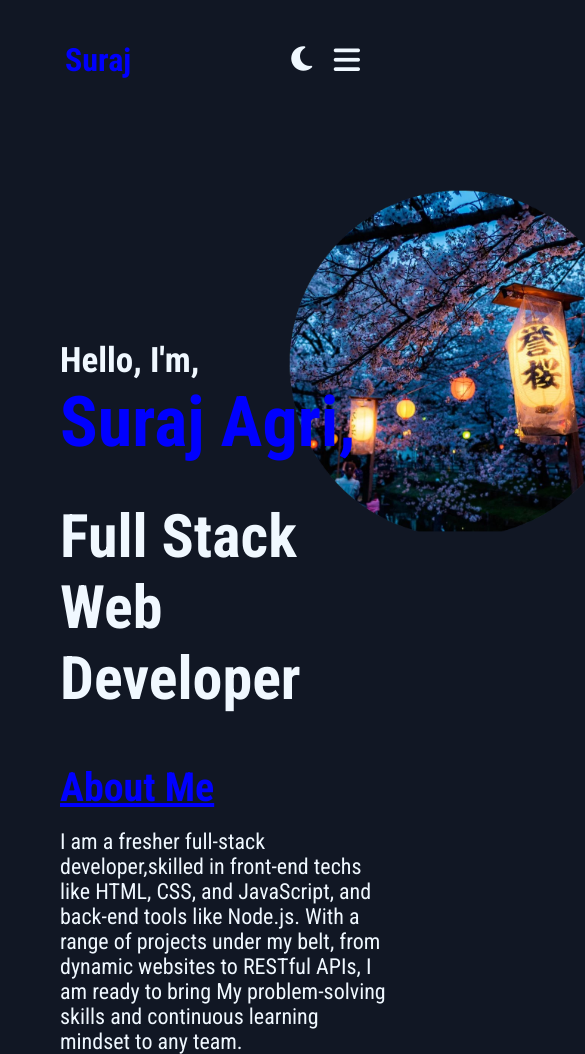
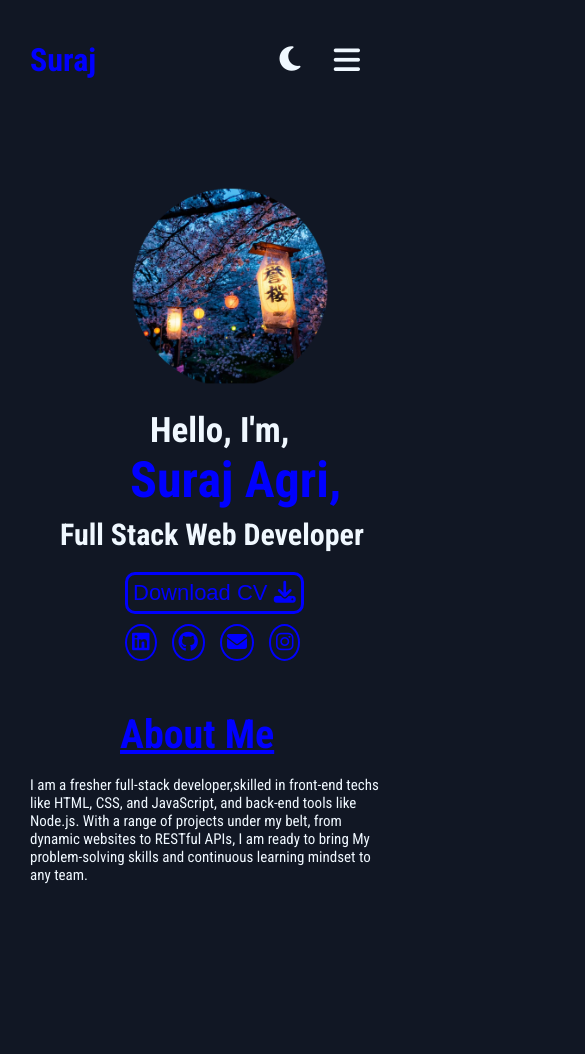
Before and after one commit to Surajagarwal09/Suraj-agri, a plain HTML site: page index.html in a window 390 px wide. Shown: the top 1054 px of the page, 585 px wide, since content can reach past the window. After the commit the page ends 884 px from the top, so only its background shows below. Drawn offline with nearby package versions, Linux system fonts and the light colour scheme.

Commit message:
indexpage99perc

```diff
--- a/index.css
+++ b/index.css
@@ -89,11 +89,11 @@ nav ul li a{
     font-size: 30px;
     transition: transform 0.2s ease;
 }
-.menu-icon:active,.menu-icon i:active{
+.menu-icon:active,.menu-icon i:active,#resume:active,.profile:active{
     transform: scale(0.96);
 }
 .text{
-    margin-top: -200px;
+    margin-top: -250px;
     font-family: "Roboto Condensed", sans-serif;
     margin-left: 60px;
     display: flex;
@@ -101,14 +101,14 @@ nav ul li a{
 }
 .prfimg img{
     margin-top: 50px;
-    height:350px;
-    width: 350px;
-    margin-left: 73vw;
-
+    height:45vh;
+    width: 25vw;
+    margin-left: 70%;
 }
 h1{
     color: aliceblue;
     font-size: 60px;
+    margin-top: -25px;
 }
 h2{
     color: blue;
@@ -116,6 +116,50 @@ h2{
 }
 h3{
     font-size: 35px;
+}
+.buttons{
+    font-family: "Roboto Condensed", sans-serif;
+    margin-top: 20px;
+    display: flex;
+    gap: 30px;
+}
+#resume{
+    background-color: rgb(17, 23, 36);
+    color: blue;
+    font-size: 22px;
+    padding: 5px;
+    border: 3px solid blue;
+    border-radius: 10px;
+    cursor: pointer;
+    transition: transform 0.2s ease;
+    margin-left: 60px;
+    align-items: center;
+}
+#resume i{
+    justify-content: center;
+    font-size: 22px;
+}
+#resume:hover{
+    background-color: blue;
+    color: black;
+}
+.i{
+    display: flex;
+    gap: 15px;
+}
+.profile{
+    padding: 5px;
+    font-size: 20px;
+    background-color: transparent;
+    border: 2px solid ;
+    border-radius: 50%;
+    color: blue;
+    cursor: pointer;
+    transition: transform 0.2s ease;
+}
+.profile:hover{
+    background-color: blue;
+    color: black;
 }
 .about{
     display: flex;
@@ -143,12 +187,42 @@ h3{
         font-size: 20px;
     }
 }
+/*  */
 @media (max-width:686px){
     #navList{
         font-size: 16px;
     }
 }
+/*  */
 @media (max-width:625px) {
+    .name h2{
+        margin-left: 0px;
+    }
+    .prfimg img{
+        margin-top: 50px;
+        height:300px;
+        width: 300px;
+        margin-left: 150px;
+    }
+    .text{
+        margin-top: 20px;
+    }
+    .text h1{
+        margin-top: -30px;
+        font-size: 50px;
+    }
+    .text h2{
+        margin-left: 0px;
+    }
+    .text h3{
+        margin-left: 0px;
+    }
+    #resume{
+        margin-left: 60px;
+    }
+    .about h3{
+        margin-left: 0px;
+    }
     #darkmode{
         display: inline-block;
         margin-left: 30vw;
@@ -176,6 +250,120 @@ h3{
         transition: all 0.5s;
     }
 }
+/*  */
+@media (max-width:566px){
+    .text h1{
+        margin-top: -30px;
+        font-size: 45px;
+    }
+    .buttons{
+        display: block;
+     }
+     #resume{
+        margin-left: 60px;
+     }
+     .i{
+        margin-top: 10px;
+        margin-left: 60px;
+     }
+}
+/*  */
+@media (max-width:450px)  {
+    .prfimg img{
+        margin-top: 50px;
+        height:300px;
+        width: 250px;
+        margin-left: 60px;
+    }
+}
+/*  */
+
+@media (max-width:431px){
+    .name h2{
+        margin-left: 0px;
+    }
+    .prfimg img{
+        margin-top: 50px;
+        height:200px;
+        width: 200px;
+        margin-left: 130px;
+    }
+    .text{
+        margin-top: 20px;
+    }
+    .text h1{
+        margin-top: -30px;
+        font-size: 33px;
+    }
+    .text h2{
+        margin-left: 70px;
+        font-size: 50px;
+    }
+    .text h3{
+        margin-left: 90px;
+    }
+    .about h3{
+        margin-left: 100px;
+    }
+    .about p{
+        margin-left: -30px;
+        font-size: 15px;
+     }
+     .buttons{
+        display: block;
+     }
+     #resume{
+        margin-left:125px;
+     }
+     .i{
+        margin-top: 10px;
+        margin-left: 125px;
+     }
+}
+@media (max-width:376px){
+    .name h2{
+        margin-left: 0px;
+    }
+    .prfimg img{
+        margin-top: 50px;
+        height:200px;
+        width: 200px;
+        margin-left: 100px;
+    }
+    .text{
+        margin-top: 20px;
+    }
+    .text h1{
+        margin-top: -30px;
+        font-size: 30px;
+        margin-left: -10px;
+    }
+    .text h2{
+        margin-left: 25px;
+        font-size: 50px;
+    }
+    .text h3{
+        margin-left: 65px;
+    }
+    .about h3{
+        margin-left: 50px;
+    }
+    .about p{
+        margin-left: -30px;
+        font-size: 15px;
+     }
+     .buttons{
+        display: block;
+     }
+     #resume{
+        margin-left:110px;
+     }
+     .i{
+        margin-top: 10px;
+        margin-left: 110px;
+     }
+}
+/*  */
 @media (max-width:361px){
     .name h2{
         margin-left: 0px;
@@ -184,27 +372,47 @@ h3{
         margin-top: 50px;
         height:200px;
         width: 200px;
-        margin-left: 80px;
+        margin-left: 90px;
     }
     .text{
         margin-top: 20px;
     }
     .text h1{
         margin-top: -30px;
-        font-size: 25px;
+        font-size: 30px;
+        margin-left: -28px;
     }
     .text h2{
-        margin-left: 15px;
+        margin-left: 25px;
         font-size: 50px;
     }
     .text h3{
-        margin-left: 50px;
+        margin-left: 60px;
     }
     .about h3{
-        margin-left: 50px;
+        margin-left: 45px;
     }
     .about p{
         margin-left: -30px;
         font-size: 15px;
      }
+     .buttons{
+        display: block;
+     }
+     #resume{
+        margin-left:90px;
+     }
+     .i{
+        margin-top: 10px;
+        margin-left: 90px;
+     }
 }
+
+@media (max-width:394px) {
+    .text h1{
+        font-size: 30px;
+    }
+    .about h3{
+        margin-left: 60px;
+    }
+}
--- a/index.html
+++ b/index.html
@@ -5,6 +5,7 @@
     <meta name="viewport" content="width=device-width, initial-scale=1.0">
     <link rel="icon" href="images/OIP_Edited.ico" type="image/x-icon">
     <script src="https://kit.fontawesome.com/1dc0eb075f.js" crossorigin="anonymous"></script>
+    <link rel="stylesheet" href="https://fonts.googleapis.com/css2?family=Material+Symbols+Outlined:opsz,wght,FILL,GRAD@20..48,100..700,0..1,-50..200&icon_names=download" />
     <title>Suraj Agri</title>
     <link rel="stylesheet" href="index.css">
 </head>
@@ -22,7 +23,7 @@
             <li class="list"><a href="contact.html">Contact</a></li>
         </div>
         </ul>
-        <button id="darkmode"><i class="fa-sharp fa-solid fa-moon"></i></button>
+        <button id="darkmode" onclick="theme"><i class="fa-sharp fa-solid fa-moon"></i></button>
         <div class="menu-icon">
             <i class="fa-solid fa-bars" onclick="toggleMenu()"></i>
         </div>
@@ -36,7 +37,15 @@
             <h2> Suraj Agri,</h2><br><br>
             <h1>Full Stack Web Developer</h1>
         </div>
-
+</div>
+<div class="buttons">
+<a href="pdf/Surajagri(CV).PDF" target="_blank"><button id="resume">Download CV <i class="fa-solid fa-download"></i></button></a>
+<div class="i">
+    <a href="https://www.linkedin.com/in/suraj-agri-69bab3253/"target="_blank"><button class="profile"><i class="fa-brands fa-linkedin"></i></button></a>
+    <a href="https://github.com/Surajagarwal09" target="_blank"><button class="profile"><i class="fa-brands fa-github"></i></button></a>
+    <a href="mailto:surajagarwal396@gmail.com" target="_blank"><button class="profile"><i class="fa-solid fa-envelope"></i></button></a>
+    <a href="https://www.instagram.com/suraj_agarwal.18.12/"target="_blank"><button class="profile"><i class="fa-brands fa-instagram"></i></button></a>
+</div>
 </div>
 <div class="about">
     <h3>About Me</h3><br>
```
Also changed, not shown: 1 other file.
